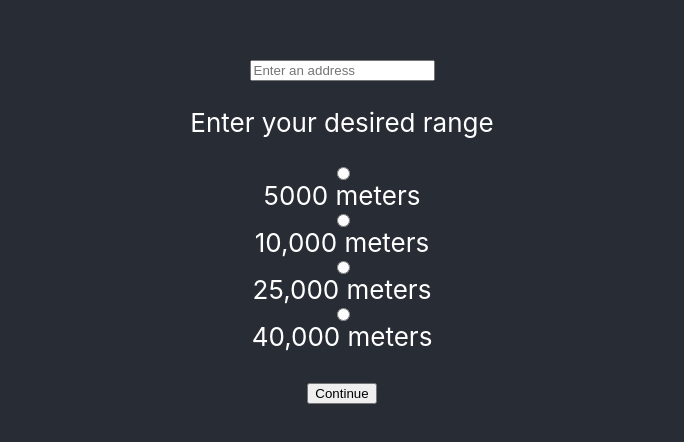
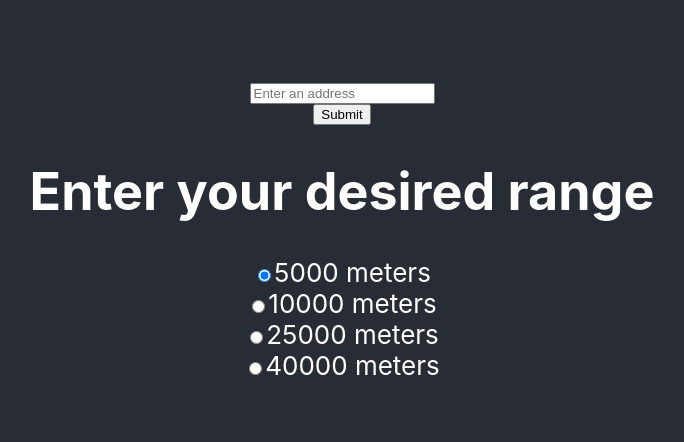
Before and after one commit to jon-perez18/Foodies, a React (Create React App) app: page / in a window 1280 px wide. Shown: the part 168-610 px from the top of the page, without its empty margins (298-982 px from the left). Built offline with nearby package versions, Linux system fonts and the light colour scheme.

Commit message:
stores the address value and the range from the radio buttons

```diff
--- a/src/App.js
+++ b/src/App.js
@@ -1,30 +1,66 @@
-import logo from './logo.svg';
 import './App.css';
+import {
+  React, useState, useRef, useEffect,
+} from 'react';
 
 function App() {
+  const addy = useRef(null);
+  const range = useRef(null);
+  const [store_address, set_address] = useState(null);
+  const [radio,setRadio] = useState("apple");
+  const [isChecked, setIsChecked] = useState(false);
+
+  function save_address() {
+    const input_addy = addy.current.value;
+    set_address(input_addy);
+    console.log(store_address);
+  }
+
+
   return (
     <div className="App">
       <header className="App-header">
 
-      <input type="input" className="form__field" placeholder='Enter an address' />
+      <input type="input" ref={addy} className="form__field" placeholder='Enter an address' />
+        <button type="button" name="address" onClick={save_address}>
+          Submit
+        </button>
+        <form>
+        <h1>Enter your desired range</h1>
 
-        <p>
-        Enter your desired range
-        </p>
+        <input type="radio"
+        checked={radio === "apple"}
+        value="5000"
+        onChange={(e)=>{ setRadio(e.target.value)}}/>
+        <label>5000 meters</label>
+        <br/>
+
+        <input type="radio"
+        checked={radio === "10000"}
+        value="10000"
+        onChange={(e)=>{ setRadio(e.target.value)}}/>
+        <label>10000 meters</label>
+        <br/>
+
+        <input type="radio"
+        checked={radio === "25000"}
+        value="25000"
+        onChange={(e)=>{ setRadio(e.target.value)}}/>
+        <label>25000 meters</label>
+        <br/>
+
+        <input type="radio"
+        checked={radio === "40000"}
+        value="40000"
+        onChange={(e)=>{ setRadio(e.target.value)}}/>
+        <label>40000 meters</label>
+        <br/>
 
 
-        <input type="radio" id="one" name="range" value="5000"/>
-  <label for="one">5000 meters</label>
-  <input type="radio" id="two" name="range" value="10,000"/>
-  <label for="two">10,000 meters</label>
-  <input type="radio" id="three" name="range" value="25,000"/>
-  <label for="three">25,000 meters</label>
-  <input type="radio" id="four" name="range" value="40,000"/>
-  <label for="four">40,000 meters</label>
-  <br/>
-  <button type="button" name="input">
-          Continue
-        </button>
+
+        </form>
+
+
         </header>
 
     </div>
```
Also changed, not shown: 1 other file (tests, documents, lock files or other folders).
